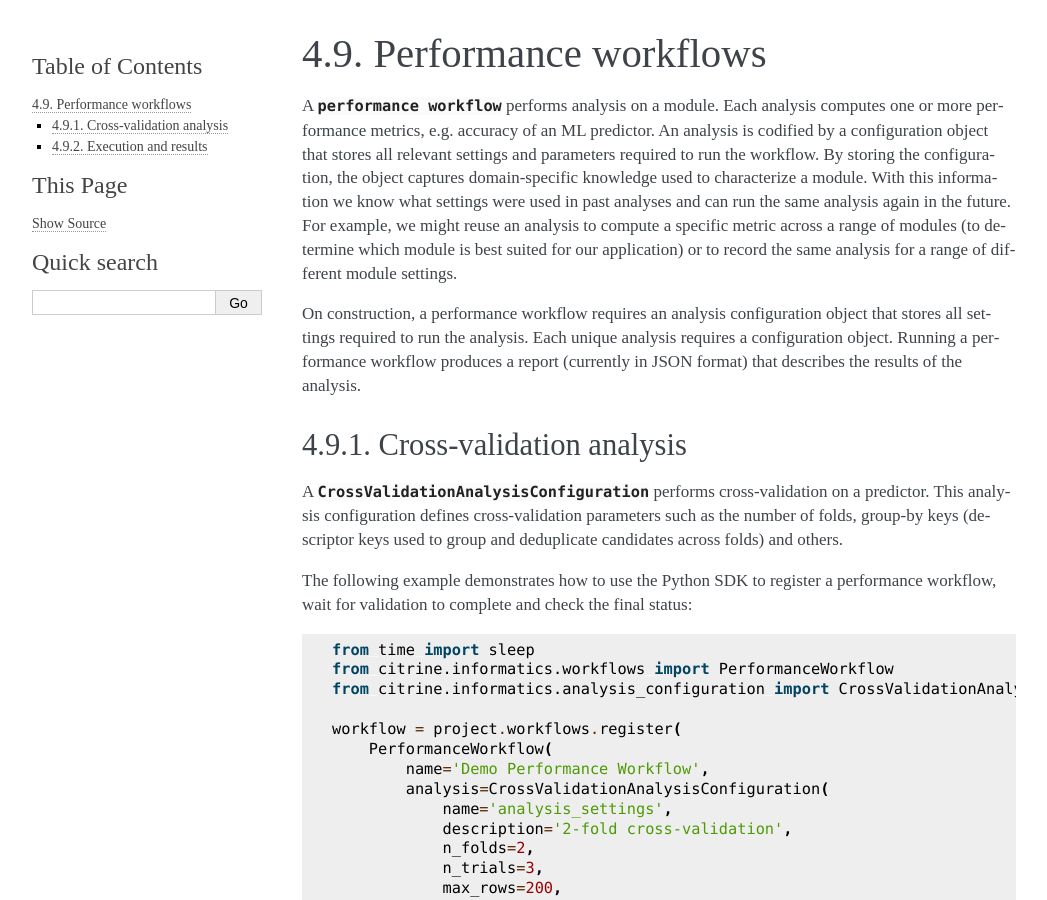
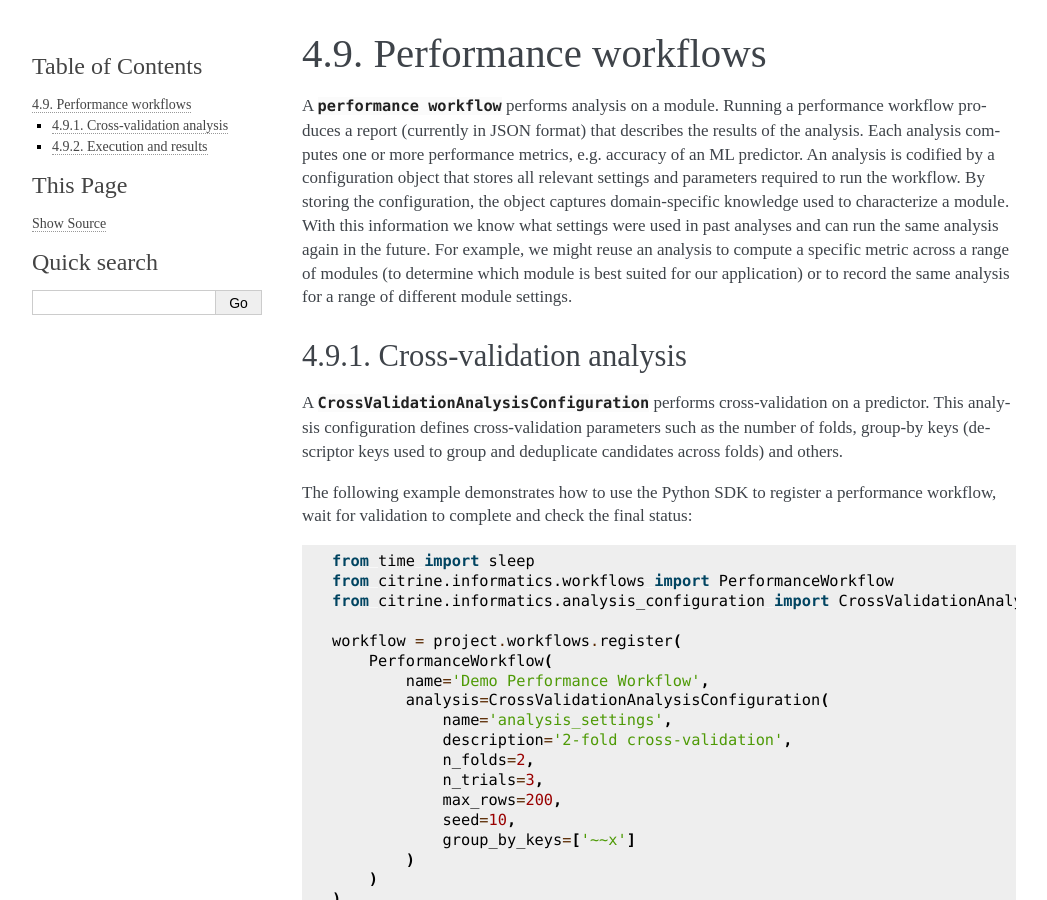
Before and after one commit to CitrineInformatics/citrine-python, a Sphinx documentation site: the page built from docs/source/workflows/performance_workflows.rst, in a window 1280 px wide and 900 px high. Shown: the whole window, without its empty margins (106-1153 px from the left). Built offline with Sphinx 7.4.7, drawn with Linux system fonts in a browser that asks for light colours; some of the changed text lies outside the part shown.

Commit message:
Revised performance workflow text.

```diff
--- a/docs/source/workflows/performance_workflows.rst
+++ b/docs/source/workflows/performance_workflows.rst
@@ -2,15 +2,12 @@ Performance workflows
 =====================
 
 A :class:`performance workflow <citrine.informatics.workflows.PerformanceWorkflow>` performs analysis on a module.
+Running a performance workflow produces a report (currently in JSON format) that describes the results of the analysis.
 Each analysis computes one or more performance metrics, e.g. accuracy of an ML predictor.
 An analysis is codified by a configuration object that stores all relevant settings and parameters required to run the workflow.
 By storing the configuration, the object captures domain-specific knowledge used to characterize a module.
 With this information we know what settings were used in past analyses and can run the same analysis again in the future.
 For example, we might reuse an analysis to compute a specific metric across a range of modules (to determine which module is best suited for our application) or to record the same analysis for a range of different module settings.
-
-On construction, a performance workflow requires an analysis configuration object that stores all settings required to run the analysis.
-Each unique analysis requires a configuration object.
-Running a performance workflow produces a report (currently in JSON format) that describes the results of the analysis.
 
 Cross-validation analysis
 -------------------------
```
Also changed, not shown: other parts of docs/source/workflows/performance_workflows.rst (+1 -1 lines).
